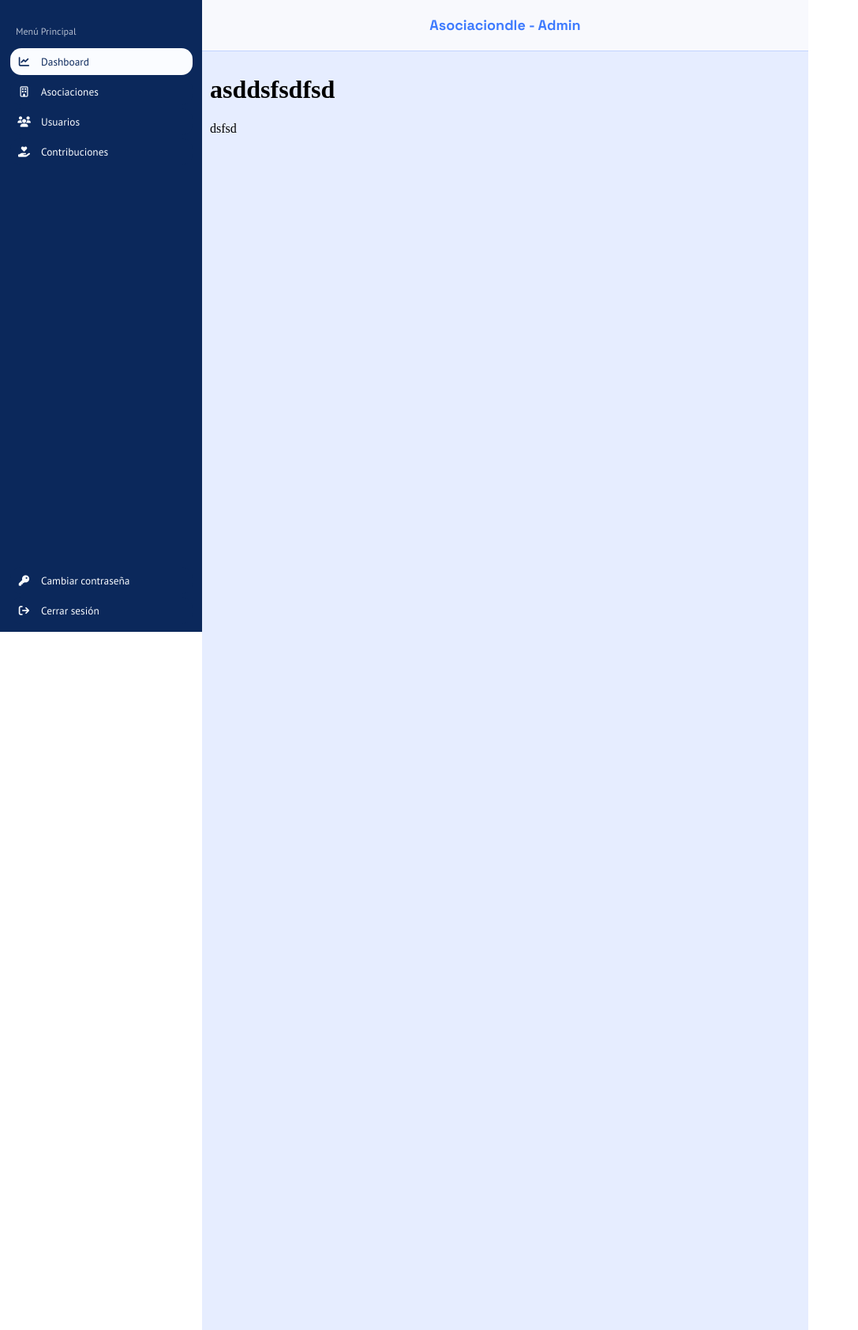
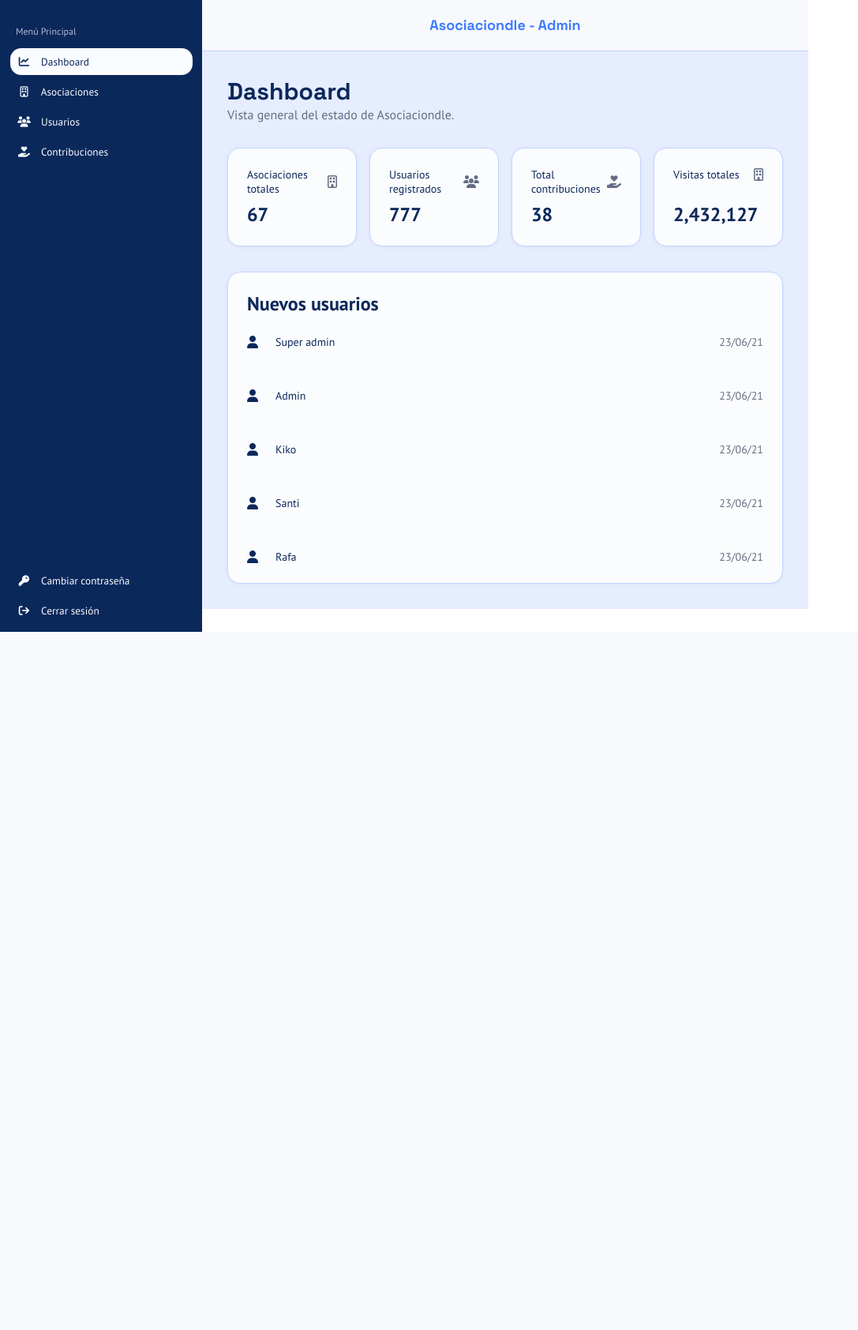
Before and after one commit to sergiodiazpereira/proyectoGrupo1, a PHP site: page /dashboard.html in a window 1280 px wide. Shown: the whole page at 79% size, without its empty margins (0-1087 px from the left). After the commit the page ends 800 px from the top, so only its background shows below. Run offline with PHP 8.4, Linux system fonts and the light colour scheme.

Commit message:
Add files via upload

```diff
--- a/diseño/mockups/admin/sergio/dashboard.html
+++ b/diseño/mockups/admin/sergio/dashboard.html
@@ -68,37 +68,65 @@
             </ul>
         </nav>
         <main>
-            <h1>asddsfsdfsd</h1>
-            <p>dsfsd</p>
-            <section>
-                <h3></h3>
-                <p></p>
-            </section>
-            <section>
-                <h3></h3>
-                <p></p>
-            </section>
-            <section>
-                <h3></h3>
-                <p></p>
-            </section>
-            <section>
-                <h3></h3>
-                <p></p>
-            </section>
-            <section>
-                <h2></h2>
+            <h1 class="h1-admin">Dashboard</h1>
+            <p class="subtitulos-admin">Vista general del estado de Asociaciondle.</p>
+            <div class="grid-secciones">
+                <section class="seccion-asociaciones">
+                    <div>
+                        <h3>Asociaciones totales</h3>
+                        <i class="fa-regular fa-building"></i>
+                    </div>
+                    <p>67</p>
+                </section>
+                <section class="seccion-usuarios">
+                    <div>
+                        <h3>Usuarios registrados</h3>
+                        <i class="fa-solid fa-users"></i>
+                    </div>
+                    <p>777</p>
+                </section>
+                <section class="seccion-contribuciones">
+                    <div>
+                        <h3>Total contribuciones</h3>
+                        <i class="fa-solid fa-hand-holding-heart"></i>
+                    </div>
+                    <p>38</p>
+                </section>
+                <section class="seccion-vistas">
+                    <div>
+                        <h3>Visitas totales</h3>
+                        <i class="fa-regular fa-building"></i>
+                    </div>
+                    <p>2,432,127</p>
+                </section>
+            </div>
+            <section class="seccion-regular">
+                <h2>Nuevos usuarios</h2>
                 <ul>
-                    <li>
-                        <icon></icon>
-                        <span></span>
-                        <span></span>
+                    <li class="primer-usuario">
+                        <i class="fa-solid fa-user"></i>
+                        <span>Super admin</span>
+                        <p>23/06/21</p>
                     </li>
                     <li>
-
+                        <i class="fa-solid fa-user"></i>
+                        <span>Admin</span>
+                        <p>23/06/21</p>
                     </li>
                     <li>
-
+                        <i class="fa-solid fa-user"></i>
+                        <span>Kiko</span>
+                        <p>23/06/21</p>
+                    </li>
+                    <li>
+                        <i class="fa-solid fa-user"></i>
+                        <span>Santi</span>
+                        <p>23/06/21</p>
+                    </li>
+                    <li>
+                        <i class="fa-solid fa-user"></i>
+                        <span>Rafa</span>
+                        <p>23/06/21</p>
                     </li>
                 </ul>
             </section>
--- a/diseño/mockups/admin/sergio/style.css
+++ b/diseño/mockups/admin/sergio/style.css
@@ -5,10 +5,13 @@
   --blanco-texto-boton: #fafcff;
   --blanco-fondo-header: rgba(245, 247, 252, 0.7);
   --blanco-fondo-main: #e6edff;
+  --blanco-fondo-sections: #fbfcfd;
   --gris-titulo-nav: #b2bcce;
   --gris-subtitulo-main: #636d83;
   --fuente-header: "Space Grotesk", sans-serif;
+  --fuente-titulos: "Space Grotesk", sans-serif;
   --fuente-titulo-nav: "PT Sans", sans-serif;
+  --fuente-regular: "PT Sans", sans-serif;
 }
 
 body {
@@ -90,13 +93,123 @@ nav {
 }
 
 main {
-  width: 748px;
-  height: 200vh;
+  width: 704px;
   background-color: var(--blanco-fondo-main, #e6edff);
   float: left;
-  padding: 10px;
+  padding: 32px;
   margin-left: 256px;
   margin-top: 64px;
+  .h1-admin{
+    font-family: var(--fuente-titulos);
+    font-size: 1.875rem;
+    font-weight: 700;
+    color: var(--azul-marino, #0b285b);
+    margin: 0px;
+  }
+  .subtitulos-admin{
+    font-family: var(--fuente-regular);
+    font-size: 1rem;
+    font-weight: 400;
+    color: var(--gris-subtitulo-main, #636d83);
+    margin: 0px;
+  }
+  .grid-secciones{
+    margin-top: 32px;
+    display: grid; /* Todas las secciones van dentro de este div, que hace que se reparta el espacio equitativamente entre las 4 columnas (especificado en linea de abajo) */
+    grid-template-columns: 1fr 1fr 1fr 1fr;
+    grid-template-rows: auto;
+    grid-template-areas: "asociaciones usuarios contribuciones vistas";
+    gap: 16px;
+    section{
+      display: grid; /* Los sections se dividen en 3 filas (titulo del section, relleno de espacio sobrante y estadística), así se consigue que la estadística quede abajo del todo */
+      grid-template-rows: auto 1fr auto;
+      padding: 24px;
+      background-color: var(--blanco-fondo-sections, #fbfcfd);
+      border-radius: 16px;
+      border: 1px solid var(--azul-borde-header, #c2d4ff);
+      box-shadow: 0 1px 5px rgba(0, 0, 0, 0.05);    /* sombra leve para dar el toque */
+    }
+    .seccion-asociaciones{
+      grid-area: asociaciones;
+    }
+    .seccion-usuarios{
+      grid-area: usuarios;
+    }
+    .seccion-contribuciones{
+      grid-area: contribuciones;
+    }
+    .seccion-vistas{
+      grid-area: vistas;
+    }
+    div{
+      display: flex;
+      align-items: center;     /* alinea verticalmente */
+      justify-content: space-between; /* separa el h3 y el icono */
+      margin-bottom: 8px;
+      h3{
+        margin: 0px;
+        font-family: var(--fuente-regular);
+        font-size: 0.875rem;
+        font-weight: 500;
+        color: var(--azul-marino);
+      }
+      i{
+        color: var(--gris-subtitulo-main, #636d83);
+      }
+    }
+    p{
+      margin: 0px;
+      margin-top: auto;
+      font-size: 1.5rem;
+      font-weight: 700;
+      font-family: var(--fuente-regular);
+      color: var(--azul-marino, #0b285b);
+    }
+  }
+  .seccion-regular{
+    margin-top: 32px;
+    padding: 24px;
+    background-color: var(--blanco-fondo-sections, #fbfcfd);
+    border-radius: 16px;
+    border: 1px solid var(--azul-borde-header, #c2d4ff);
+    box-shadow: 0 1px 5px rgba(0, 0, 0, 0.05);    /* sombra leve para dar el toque */
+    h2{
+      margin: 0;
+      font-family: var(--fuente-regular);
+      font-weight: 600;
+      font-size: 1.5rem;
+      color: var(--azul-marino, #0b285b);
+    }
+    ul{
+      margin: 0px;
+      li{
+        display: grid;
+        grid-template-columns: 24px 1fr auto;  /* icono – nombre – fecha */
+        align-items: center;
+        gap: 12px;
+        margin-top: 50px;
+        i{
+          color: var(--azul-marino);
+        }
+        span{
+          font-family: var(--fuente-regular);
+          color: var(--azul-marino, #0b285b);
+          font-weight: 300;
+          font-size: 0.875rem;
+        }
+        p{
+          margin: 0px;
+          font-family: var(--fuente-regular);
+          color: var(--gris-subtitulo-main, #b2bcce);
+          font-weight: 500;
+          font-size: 0.875rem;
+        }
+      }
+      .primer-usuario{
+        margin-top: 24px;
+      }
+    }
+  }
 }
 
 ul {
```
